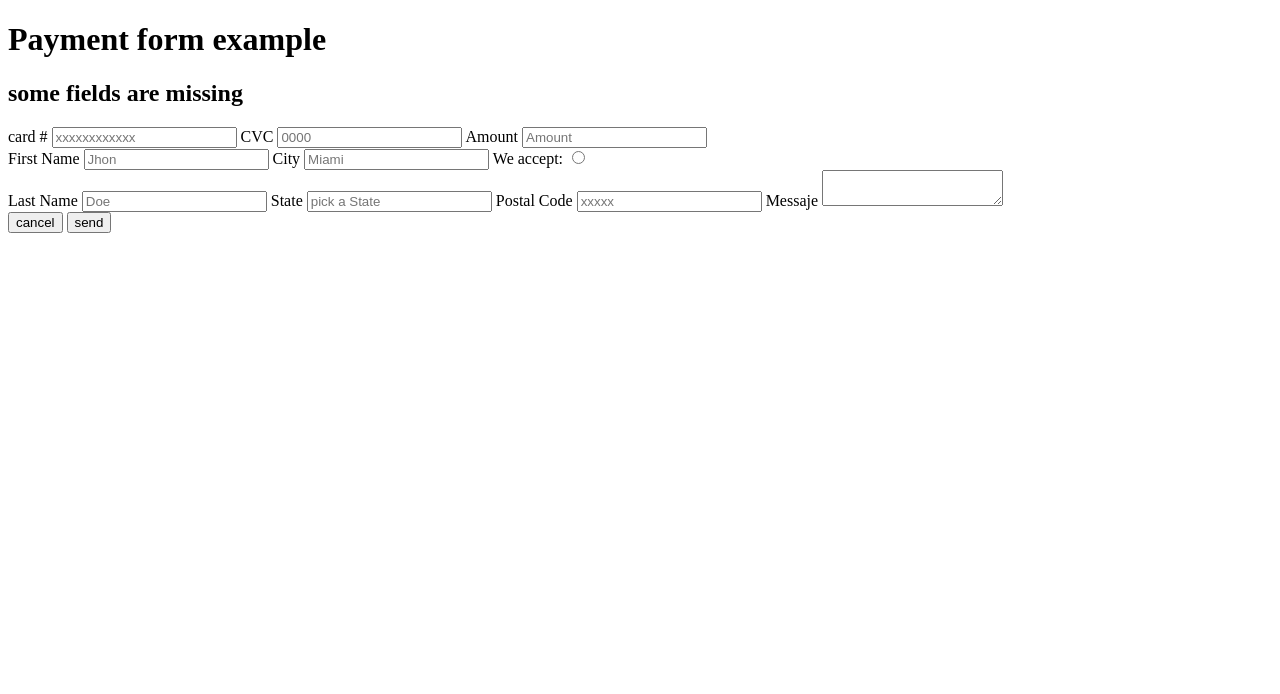
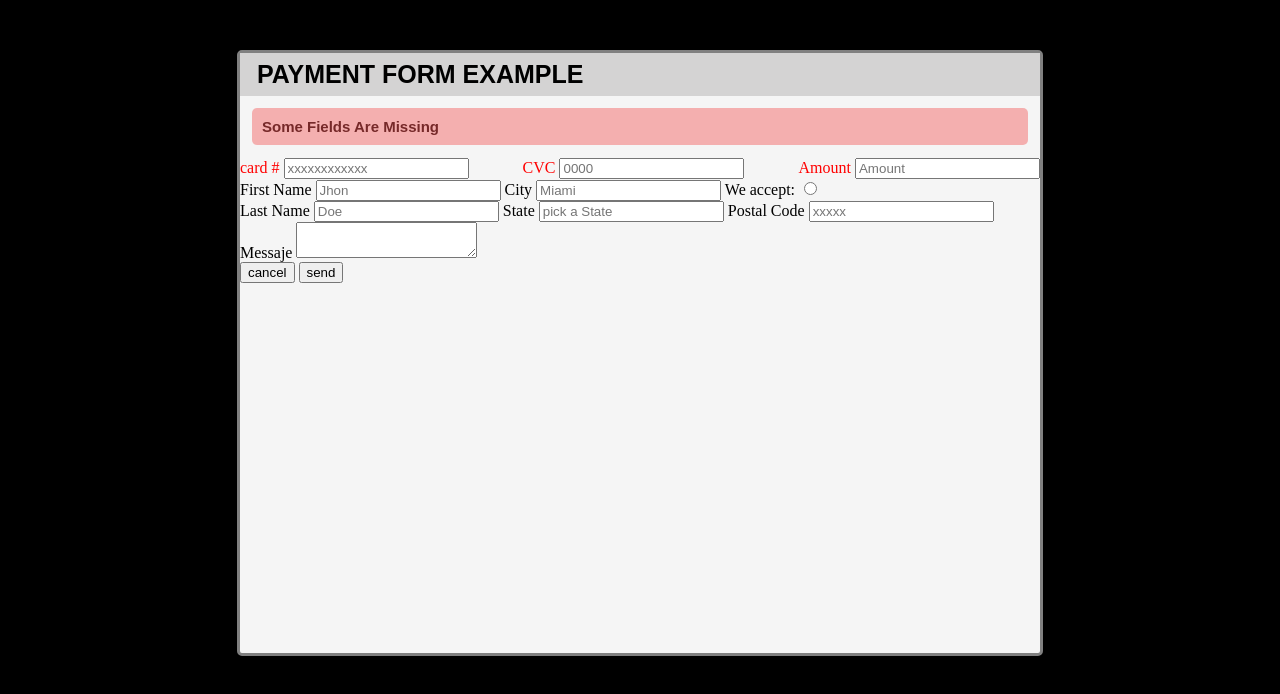
Before and after one commit to 4GeeksAcademy/EB-Form-Project, a plain HTML site: page index.html in a window 1280 px wide. Drawn offline with Linux system fonts and the light colour scheme.

Commit message:
EB Form algo de estilo

```diff
--- a/index.html
+++ b/index.html
@@ -8,20 +8,24 @@
 </head>
 <body>
     <div class="caja_contenedora">
-        <div><h1>Payment form example</h1></div>
-        <div><h2>some fields are missing</h2></div>
+       <form>
+        <div class="primera_caja"><h1>Payment form example</h1></div>
+        <div class="segunda_caja"><h2>some fields are missing</h2></div>
+
         <div class="card_control">
-            <form>
-               <label>card #
-                <input type="number" name="card_number" placeholder="xxxxxxxxxxxx" required size="12">
-               </label>
-               <label>CVC
-                <input type="number" name="cvc" placeholder="0000" required size="4">
-               </label>
-               <label>Amount
-                <input type="number" placeholder="Amount" required>
-               </label>
-            </form>
+            <div class="input_1">
+                    <label>card #</label>
+                    <input type="number" name="card_number" placeholder="xxxxxxxxxxxx" required size="12">
+                </div>
+                <div class="input_2">
+                   <label>CVC</label>
+                   <input type="number" name="cvc" placeholder="0000" required size="4">
+                </div>
+                <div class="input_3">
+                   <label>Amount</label>
+                   <input type="number" placeholder="Amount" required>
+                </div>
+
         </div>
         <div class="personal_information">
             <div class="information_left">
@@ -54,6 +58,8 @@
               <button>cancel</button>
               <button>send</button>
         </div>
-    </div>
+       </form>
+     </div>
+
 </body>
 </html>
--- a/styles.css
+++ b/styles.css
@@ -0,0 +1,44 @@
+body{
+    background-color: black;
+    margin: 0;
+}
+.caja_contenedora {
+    background-color: whitesmoke;
+    width: 800px;
+    height: 600px;
+    border: 3px solid grey;
+    margin: auto;
+    margin-top: 50px;
+    border-radius: 5px;
+}
+.primera_caja {
+    background-color: rgb(212, 211, 211);
+    font-family: sans-serif;
+}
+h1{
+    padding: 7px;
+    margin: 0;
+    font-size: 25px;
+    margin-left: 10px;
+    text-transform: uppercase;
+}
+.segunda_caja{
+    background-color: rgba(245, 142, 142, 0.67);
+    margin: 12px;
+    border-radius: 5px;
+}
+h2{
+    padding: 10px;
+    font-size: 15px;
+    font-family: sans-serif;
+    color: rgba(104, 27, 27, 0.9);
+    text-transform: capitalize;
+}
+.card_control {
+    display: flex;
+    flex-direction: row;
+    justify-content: space-between;
+}
+.input_1, .input_2, .input_3 {
+   color: red
+}
```
